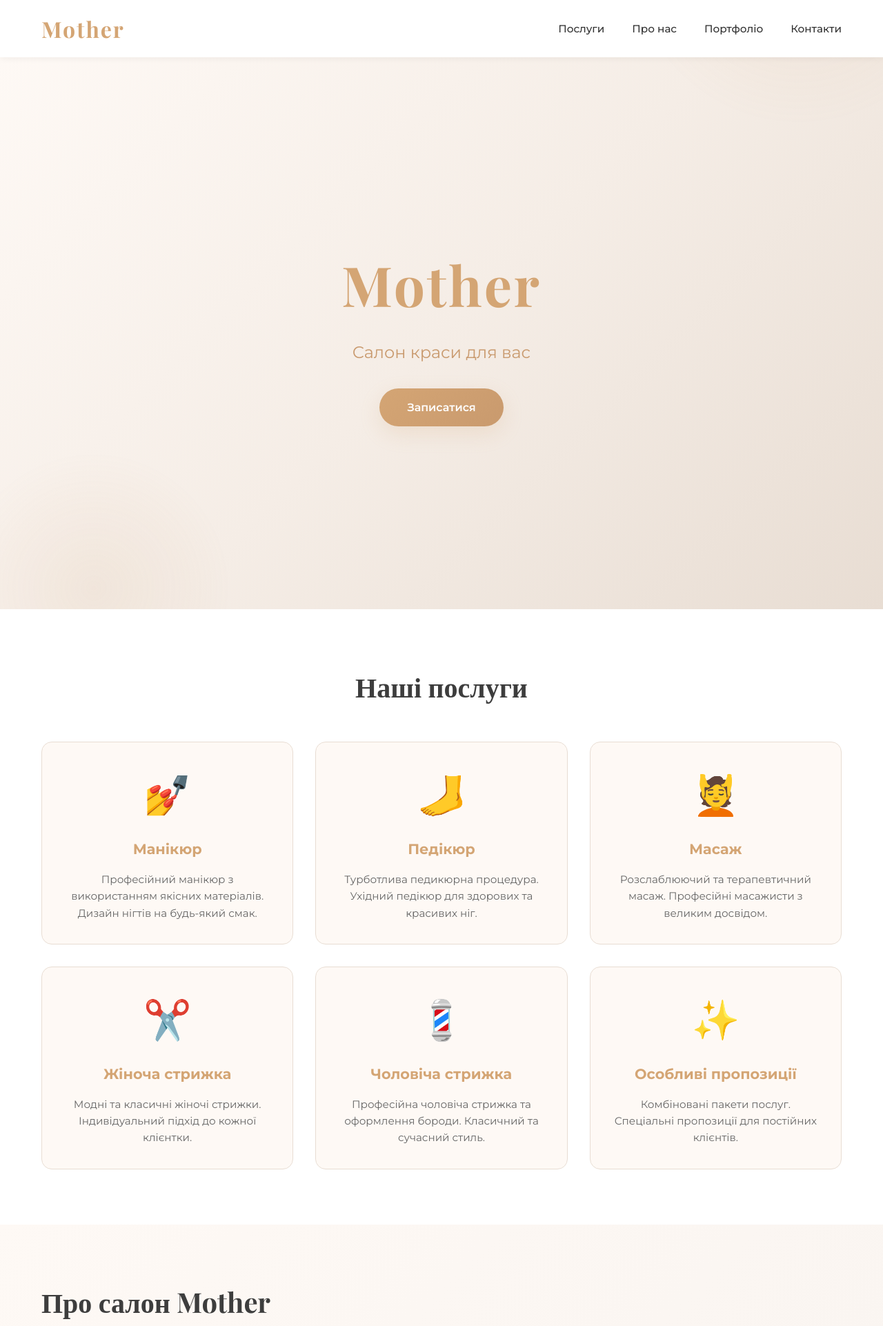
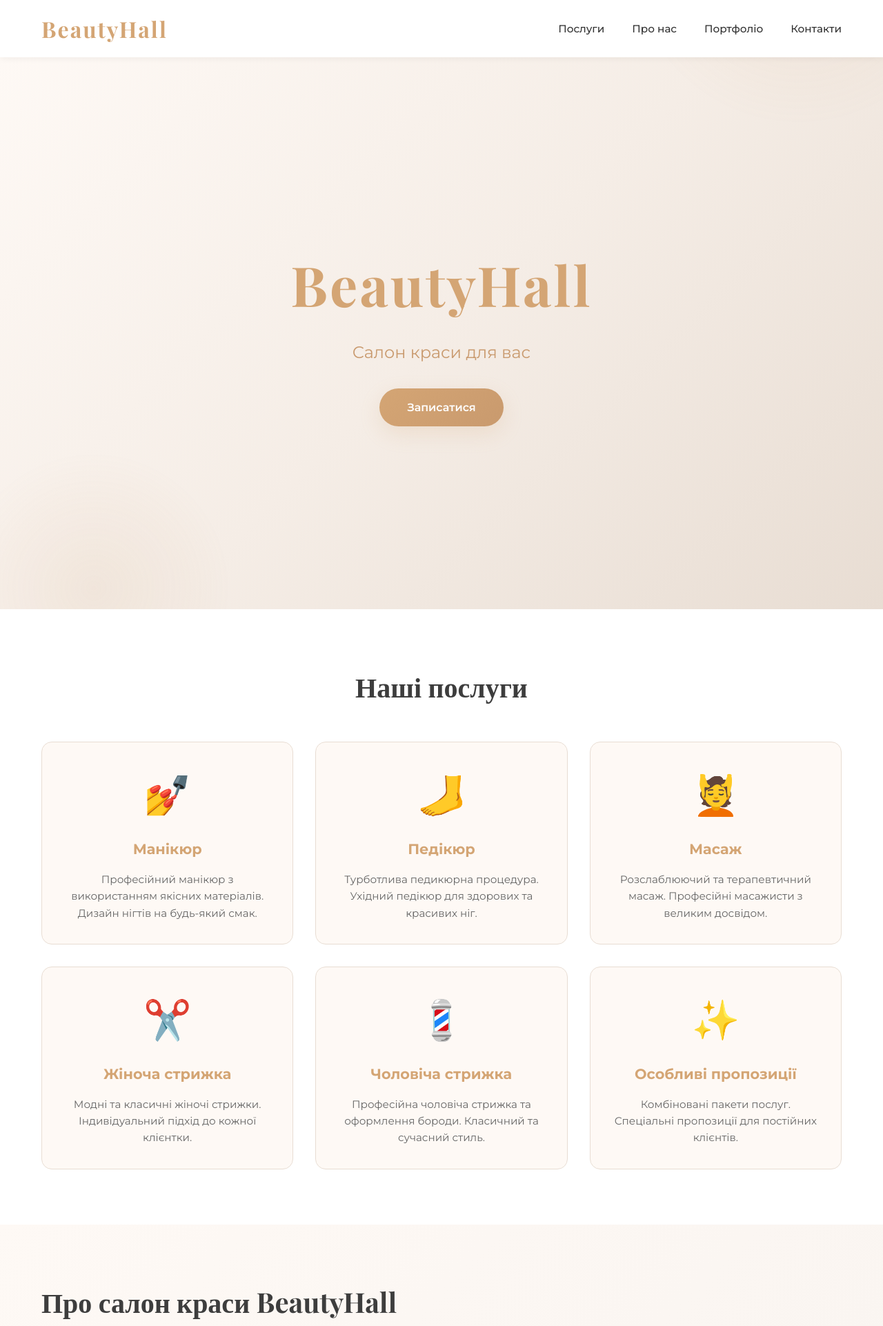
Before and after one commit to Hyperhen/Mother, a website: page index.html in a window 1280 px wide. Shown: the top 1922 px of the page at 69% size. Drawn offline with nearby package versions, Linux system fonts and the light colour scheme.

Commit message:
Update index.html

```diff
--- a/index.html
+++ b/index.html
@@ -3,7 +3,7 @@
 <head>
     <meta charset="UTF-8">
     <meta name="viewport" content="width=device-width, initial-scale=1.0">
-    <title>Mother - Салон краси</title>
+    <title>Салон краси - BeautyHll</title>
     <link rel="stylesheet" href="styles.css">
     <link rel="preconnect" href="https://fonts.googleapis.com">
     <link rel="preconnect" href="https://fonts.gstatic.com" crossorigin>
@@ -14,7 +14,7 @@
     <nav class="navbar">
         <div class="container">
             <div class="nav-content">
-                <div class="logo">Mother</div>
+                <div class="logo">BeautyHall</div>
                 <ul class="nav-links">
                     <li><a href="#services">Послуги</a></li>
                     <li><a href="#about">Про нас</a></li>
@@ -43,7 +43,7 @@
     <!-- Hero Section -->
     <section class="hero">
         <div class="hero-content">
-            <h1>Mother</h1>
+            <h1>BeautyHall</h1>
             <p>Салон краси для вас</p>
             <a href="#contact" class="cta-button">Записатися</a>
         </div>
@@ -94,7 +94,7 @@
         <div class="container">
             <div class="about-content">
                 <div class="about-text">
-                    <h2>Про салон Mother</h2>
+                    <h2>Про салон краси BeautyHall</h2>
                     <p>Ми - команда професіоналів з багаторічним досвідом у сфері краси та здоров'я. Наш салон пропонує повний спектр послуг: від манікюру та педикюру до масажу та стрижок.</p>
                     <p>Кожна клієнтка для нас - особлива. Ми прагнемо надати найкращий сервіс, використовуючи якісні матеріали та сучасні методики.</p>
                     <p>Ласкаво просимо в Mother - місце, де ви почуватимете себе як вдома! 💕</p>
@@ -208,7 +208,7 @@
     <!-- Footer -->
     <footer class="footer">
         <div class="container">
-            <p>&copy; 2024 Mother Beauty Salon. Всі права захищені.</p>
+            <p>&copy; 2025 BeautyHall Salon. Всі права захищені.</p>
             <p>Створено з ❤️ для вас</p>
         </div>
     </footer>
```
